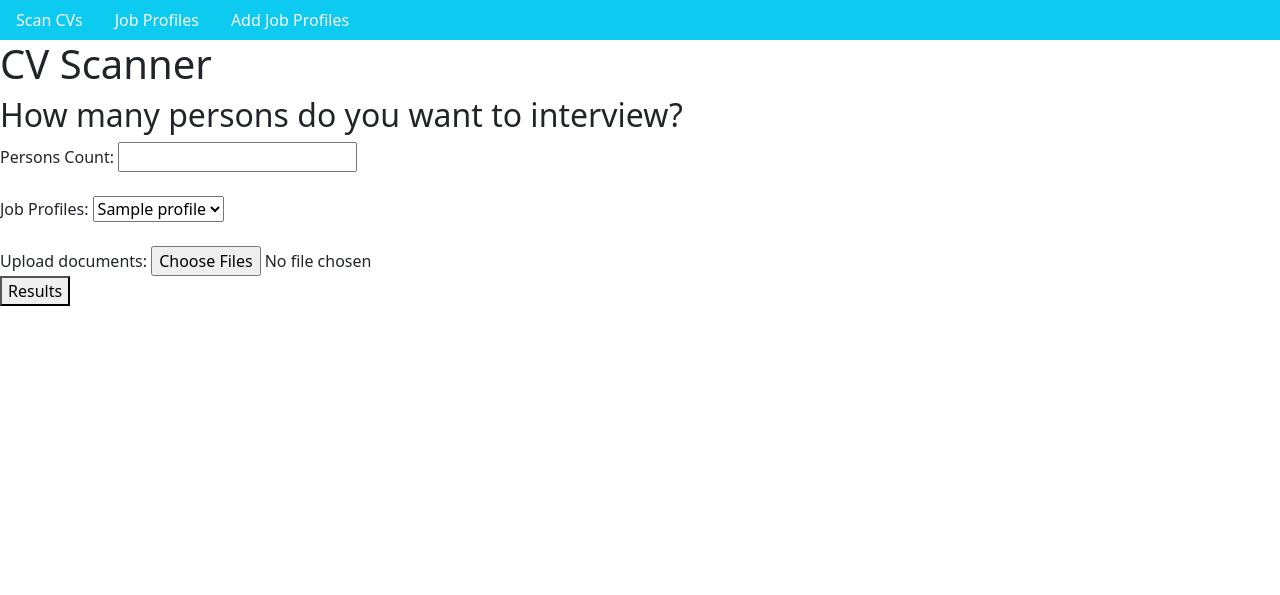
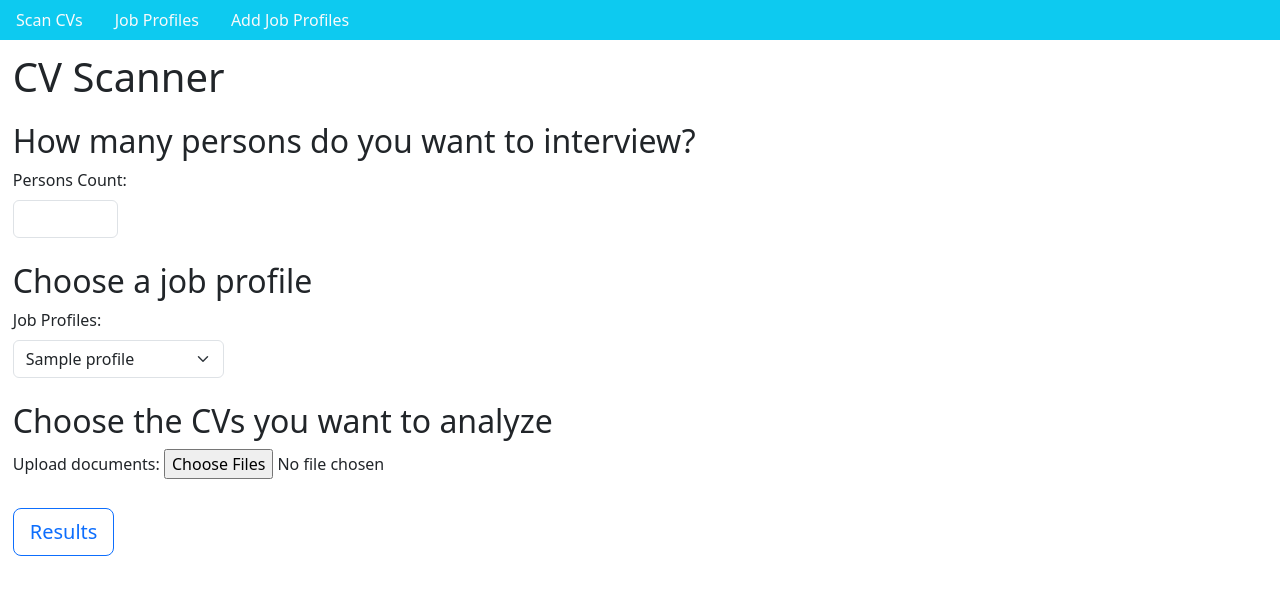
Before and after one commit to CostiVoicu/CV-Scanner, a Django app: page / in a window 1280 px wide. Shown: the top 595 px of the page. Run offline with Django 4.2, Linux system fonts and the light colour scheme; tables that the repository leaves empty hold one stand-in row (values such as "Sample post"); some libraries are stand-ins or nearby versions.

Commit message:
Add style for the scanner page

```diff
--- a/documents_app/templates/documents_page.html
+++ b/documents_app/templates/documents_page.html
@@ -14,26 +14,34 @@
         <form method="post" action="" enctype="multipart/form-data">
             {% csrf_token %}
 
-            <div>
-                <label for="person_count">Persons Count:</label>
-                <input type="number" name="persons_count" id="person_count">
+            <div class="form-row">
+                <label for="person_count" class="form-label">Persons Count:</label>
+                <div class="col-sm-1">
+                    <input type="number" name="persons_count" id="person_count" class="form-control">
+                </div>
             </div>
             <br>
-            <div>
-                <label for="job_profiles">Job Profiles:</label>
-                <select name="job_profile" id="job_profile">
-                    {% for profile in job_profiles %}
-                        <option value="{{ profile.id }}">{{ profile.name }}</option>
-                    {% endfor %}
-                </select>
+
+            <h2>Choose a job profile</h2>
+            <div class="form-row">
+                <label for="job_profiles" class="form-label">Job Profiles:</label>
+                <div class="col-sm-2">
+                    <select name="job_profile" id="job_profile" class="form-select">
+                        {% for profile in job_profiles %}
+                            <option value="{{ profile.id }}">{{ profile.name }}</option>
+                        {% endfor %}
+                    </select>
+                </div>
             </div>
             <br>
+
+            <h2>Choose the CVs you want to analyze</h2>
             <div>
-                <label for="documents">Upload documents:</label>
-                <input type="file" accept=".pdf,.docx" name="documents" id="documents" multiple>
+                <label for="documents" class="form-label">Upload documents:</label>
+                <input type="file" accept=".pdf,.docx" name="documents" id="documents" multiple class="form-control-file">
             </div>
-
-            <button type="submit">Results</button>
+            <br>
+            <button type="submit" class="btn btn-outline-primary btn-lg">Results</button>
         </form>
     </div>
 
--- /dev/null
+++ b/static/css/style.css
@@ -0,0 +1,4 @@
+.content{
+    padding-top: 1%;
+    padding-left: 1%;
+}
--- a/templates/layout.html
+++ b/templates/layout.html
@@ -19,11 +19,11 @@
         <a class="nav-link link-light" href="/job_profiles">Job Profiles</a>
         <a class="nav-link link-light" href="/job_profiles/add_profile">Add Job Profiles</a>
     </nav>
-    <header>
+    <header class="content">
         {% block header_title %}
         {% endblock header_title %}
     </header>
-    <main>
+    <main class="content">
         {% block content %}
         {% endblock content %}
     </main>
```
